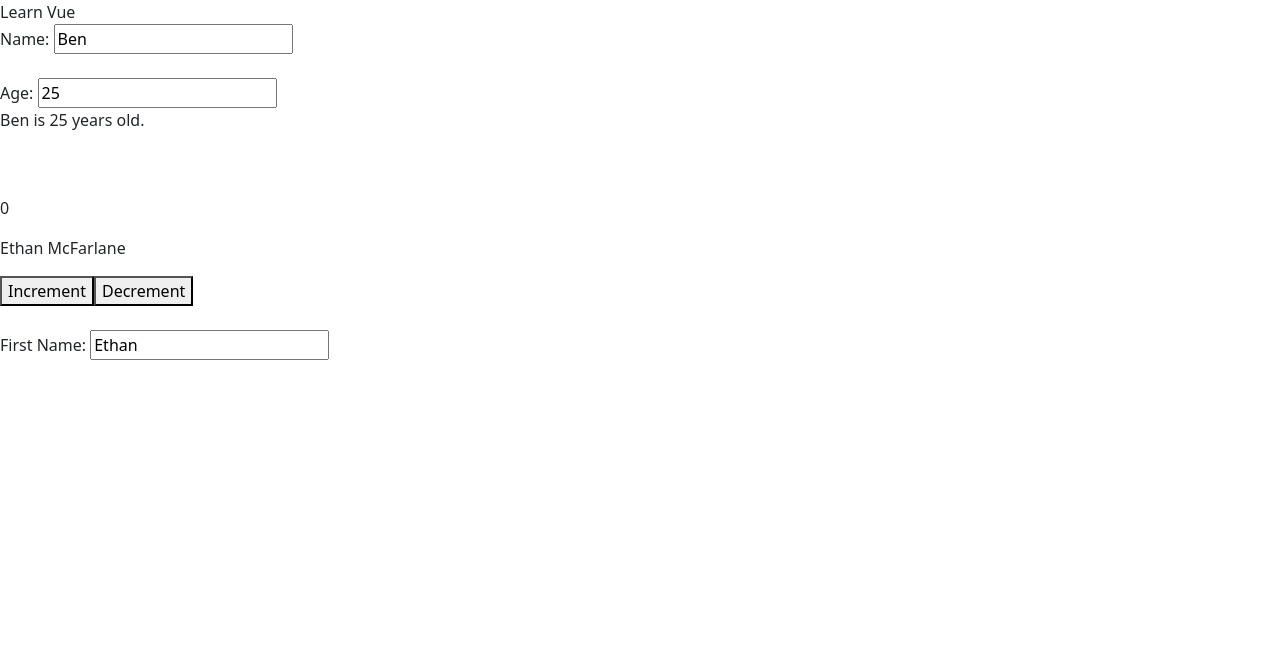
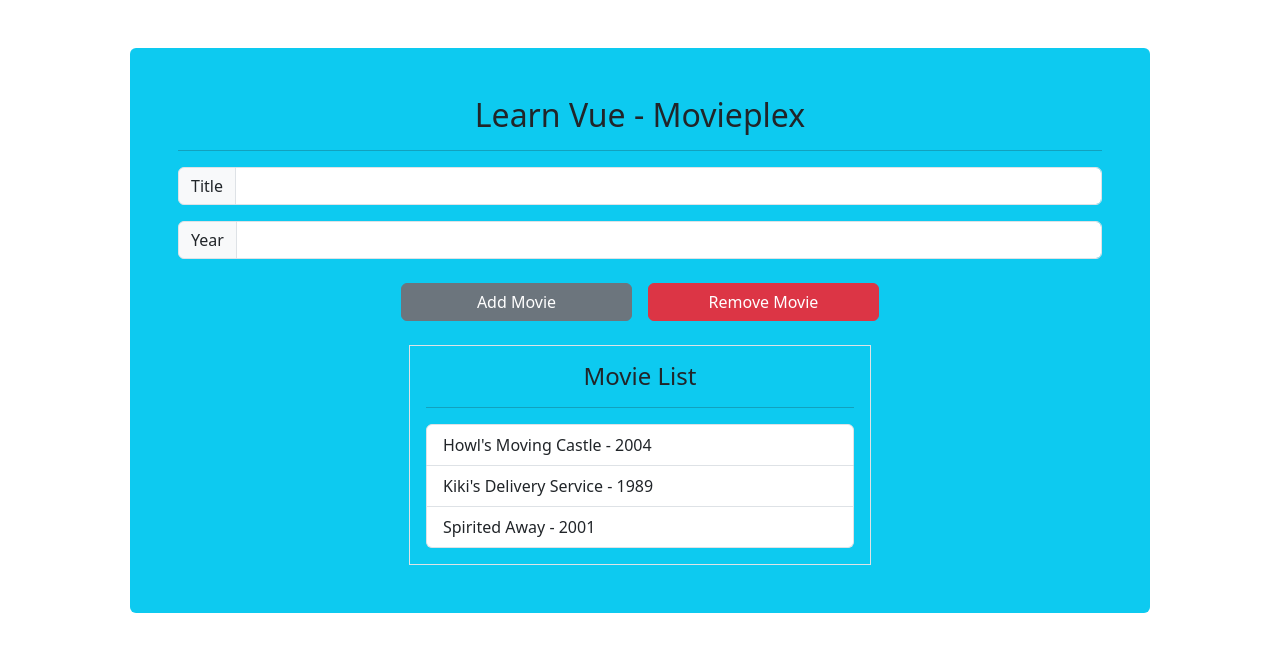
Before and after one commit to StarPlatTheWorld/VueFundamentals, a plain HTML site: page index.html in a window 1280 px wide. Drawn offline with nearby package versions, Linux system fonts and the light colour scheme.

Commit message:
Example of implementing bootstrap, using vue directives, and functions to display, add, and remove movies.

```diff
--- a/index.html
+++ b/index.html
@@ -13,26 +13,39 @@
     <script src="https://unpkg.com/vue@3/dist/vue.global.js"></script>
   </head>
   <body>
-    <div id="app">
-      <div>Learn Vue</div>
-      Name:
-      <!-- Data-binding variables utilising v-model directive. -->
-      <!-- Utilising .trim modifier to automatically trim whitespace from the input field. -->
-      <input type="text" v-model.trim="name" />
-      <br /><br />
-      Age:
-      <!-- Utilising .lazy modifier to sync data after change events rather than input events -->
-      <!-- .number is another modifier that can be applied so that numbers are not passed as strings. -->
-      <input type="number" v-model.lazy="age" />
-      <p>{{ name }} is {{ age }} years old.</p>
-      <br /><br />
-      <p>{{ counter }}</p>
-      <p>{{ getFullName }}</p>
-      <button v-on:click="counter++">Increment</button>
-      <button v-on:click="counter--">Decrement</button>
-      <br /><br />
-      First Name:
-      <input type="text" v-model="firstName" />
+    <!-- Utilising Bootstrap 5 styling to create a basic movie list page with buttons to add and remove movies along with vue directives. -->
+    <div id="app" class="container">
+      <div class="bg-info p-5 rounded m-5">
+        <div class="h2 text-center">Learn Vue - Movieplex</div>
+        <hr />
+        <div class="input-group mb-3">
+          <span class="input-group-text">Title</span>
+          <input type="text" class="form-control" v-model="newMovie.title" />
+        </div>
+        <div class="input-group mb-3">
+          <span class="input-group-text">Year</span>
+          <input type="text" class="form-control" v-model="newMovie.year" />
+        </div>
+        <div class="text-center pb-3">
+          <button class="btn btn-secondary m-2 w-25" v-on:click="addMovie">
+            Add Movie
+          </button>
+          <button class="btn btn-danger m-2 w-25" v-on:click="removeMovie">
+            Remove Movie
+          </button>
+        </div>
+        <div class="border p-3 w-50 mx-auto">
+          <div class="text-center">
+            <h4 class="text-center">Movie List</h4>
+            <hr />
+          </div>
+          <ul class="list-group">
+            <li v-for="movie in movies" class="list-group-item">
+              {{ movie.title }} - {{ movie.year }}
+            </li>
+          </ul>
+        </div>
+      </div>
     </div>
   </body>
   <script>
@@ -40,39 +53,36 @@
 
     createApp({
       setup() {
-        let name = ref("Ben");
-        let age = ref(25);
+        // A reactive array of movies
+        let movies = reactive([
+          { title: "Howl's Moving Castle", year: 2004 },
+          { title: "Kiki's Delivery Service", year: 1989 },
+          { title: "Spirited Away", year: 2001 },
+        ]);
 
-        let counter = ref(0);
-        let firstName = ref("Ethan");
-        let lastName = ref("McFarlane");
+        let newMovie = reactive({ title: "", year: "" });
 
-        // Watchers the value of the counter and is an async method. Watchers are for reactive sources, such as ref (including computed refs), a reactive object, a getter function, or an array of multiple sources. If wanting to use a reactive object, use a getter method (arrow function).
-        watch(
-          () => counter.value,
-          (newValue, oldValue) => {
-            console.log("Counter value changed from", oldValue, "to", newValue);
-            if (newValue == 5) {
-              alert("Counter value is 5");
-            }
+        // Function to add a new movie to the list if there are less than 5 existing movies, else alert the browser. Utilises JavaScript push method to add the new movie to the array until reload.
+        function addMovie() {
+          if (movies.length < 5) {
+            movies.push({ ...newMovie });
+            newMovie.title = "";
+            newMovie.year = "";
+          } else {
+            alert("Five movies already exist");
           }
-        );
+        }
 
-        // Set getFullName to a computed property arrow function rather than standard function as each time a ref is updated, the model gets re-rendered. Computed property values are cached. Computed properties are sync and not async.
-        const getFullName = computed((previous) => {
-          console.log("previous value", previous);
-          if (previous == "Ethan 1 McFarlane") {
-            console.log("Ethan McFarlane -> Special case");
-          }
-          return firstName.value + " " + lastName.value;
-        });
+        // Function to remove the latest movie using JavaScripts pop method.
+        function removeMovie() {
+          movies.pop();
+        }
 
         return {
-          name,
-          age,
-          counter,
-          getFullName,
-          firstName,
+          movies,
+          newMovie,
+          addMovie,
+          removeMovie,
         };
       },
     }).mount("#app");
```
